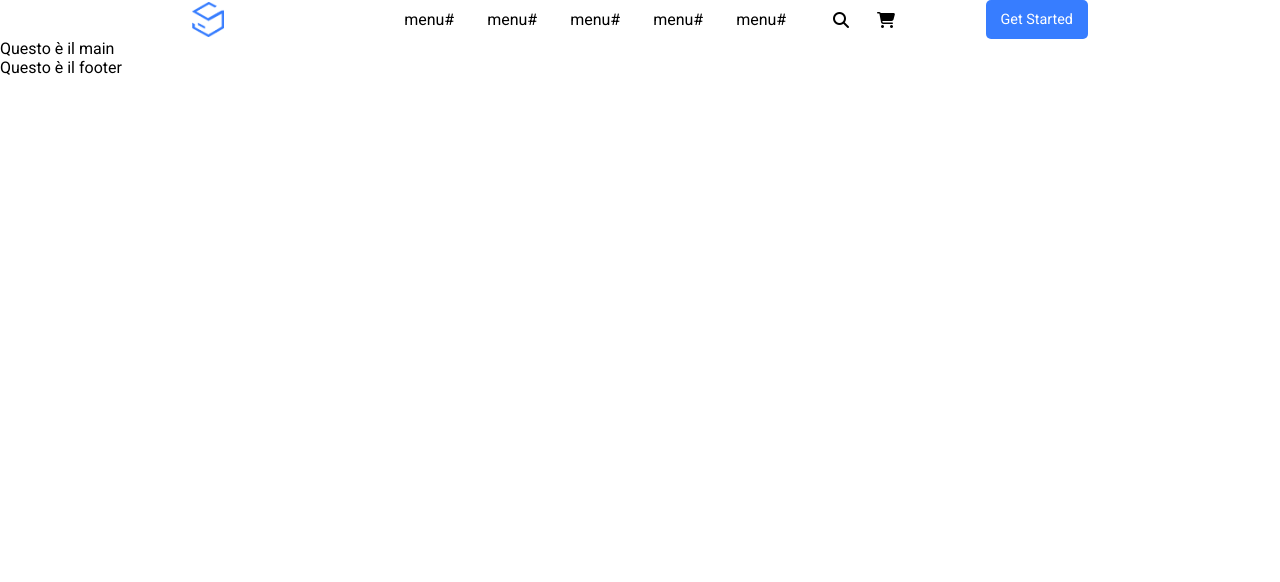
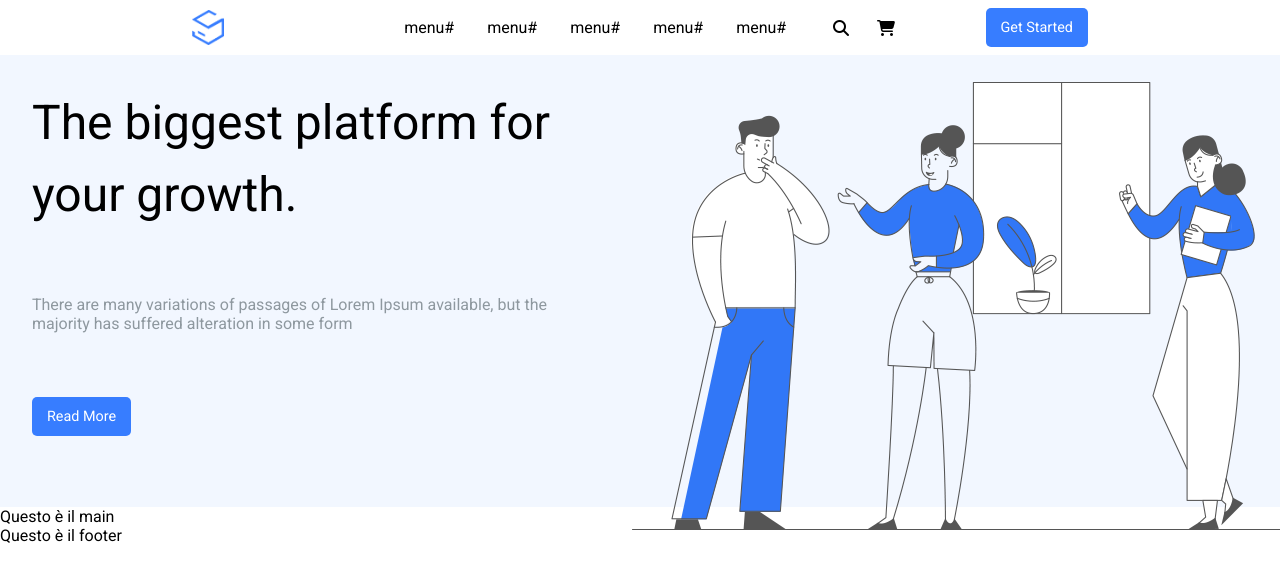
Before and after one commit to tahakyo/proj-html-vuejs, a Vue app: page / in a window 1280 px wide. Shown: the top 582 px of the page. Built offline with nearby package versions, Linux system fonts and the light colour scheme.

Commit message:
add AppJumbotron

```diff
--- a/src/App.vue
+++ b/src/App.vue
@@ -4,6 +4,7 @@
       <AppHeader />
     </header>
     <main>
+      <AppJumbotron />
       <AppMain />
     </main>
     <footer>
@@ -16,6 +17,7 @@
 import AppHeader from "./components/AppHeader.vue";
 import AppMain from "./components/AppMain.vue";
 import Appfooter from "./components/Appfooter.vue";
+import AppJumbotron from "./components/AppJumbotron.vue";
 
 export default {
   name: "App",
@@ -23,12 +25,16 @@ export default {
     AppHeader,
     AppMain,
     Appfooter,
-  },
+    AppJumbotron
+},
 };
 </script>
 
 <style lang="scss">
 @import "./assets/style/common.scss";
 @import "./assets/style/variables.scss";
+header {
+  padding: .5rem 0;
+}
 
 </style>
--- /dev/null
+++ b/src/components/AppJumbotron.vue
@@ -0,0 +1,59 @@
+<template>
+  <div class="jumbotron">
+    <div class="jumbotron__left">
+      <div class="title">The biggest platform for your growth.</div>
+      <div class="small-text">
+        There are many variations of passages of Lorem Ipsum available, but the
+        majority has suffered alteration in some form
+      </div>
+      <div class="button">
+        <a href="#" class="myButton">Read More</a>
+      </div>
+    </div>
+    <div class="jumbotron__right">
+      <img src="../assets/img/27-1.png" alt="" />
+    </div>
+  </div>
+</template>
+
+<script>
+export default {
+  name: "AppJumbotron",
+};
+</script>
+
+<style lang="scss" scoped>
+@import "../assets/style/variables.scss";
+.jumbotron {
+  display: flex;
+  width: 100vw;
+  background-color: $bg-color02;
+  padding: 0 2rem;
+  &__left {
+    display: flex;
+    flex-direction: column;
+    width: 45%;
+    .title {
+      font-size: 3rem;
+      margin: 2rem 0;
+      line-height: 1.5em;
+    }
+    .small-text {
+      color: $text-color04;
+      margin: 2rem 0;
+    }
+    .button {
+      margin: 2rem 0;
+    }
+  }
+  &__right {
+    width: 55%;
+    img {
+      position: relative;
+      top: 1.7rem;
+      left: 3.3rem;
+      width: fit-content;
+    }
+  }
+}
+</style>
```
